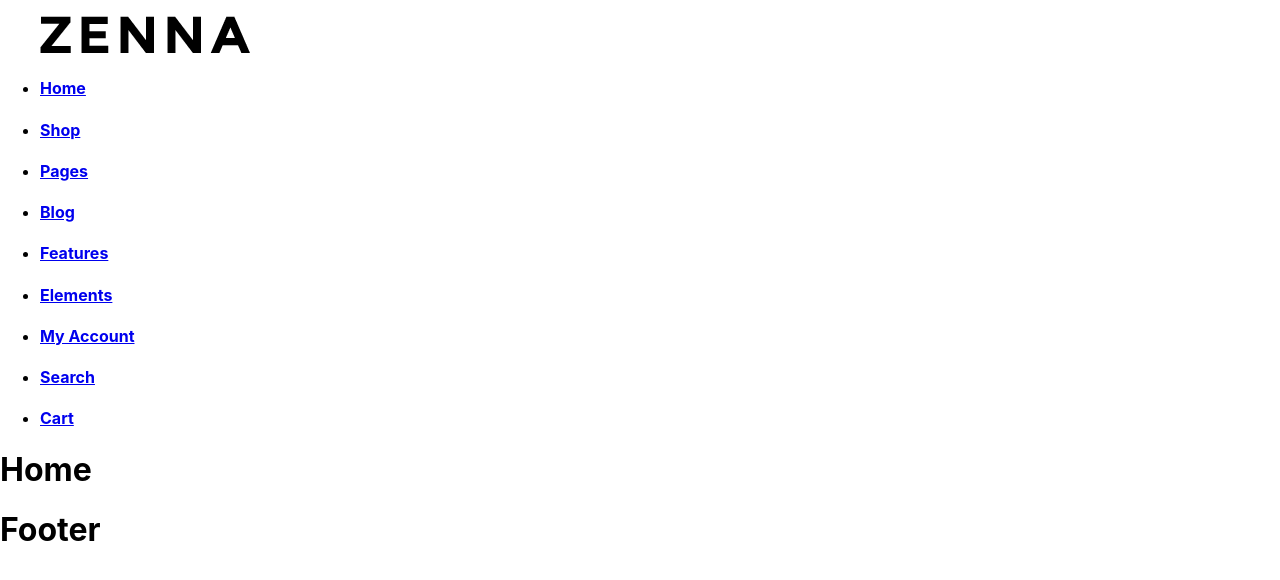
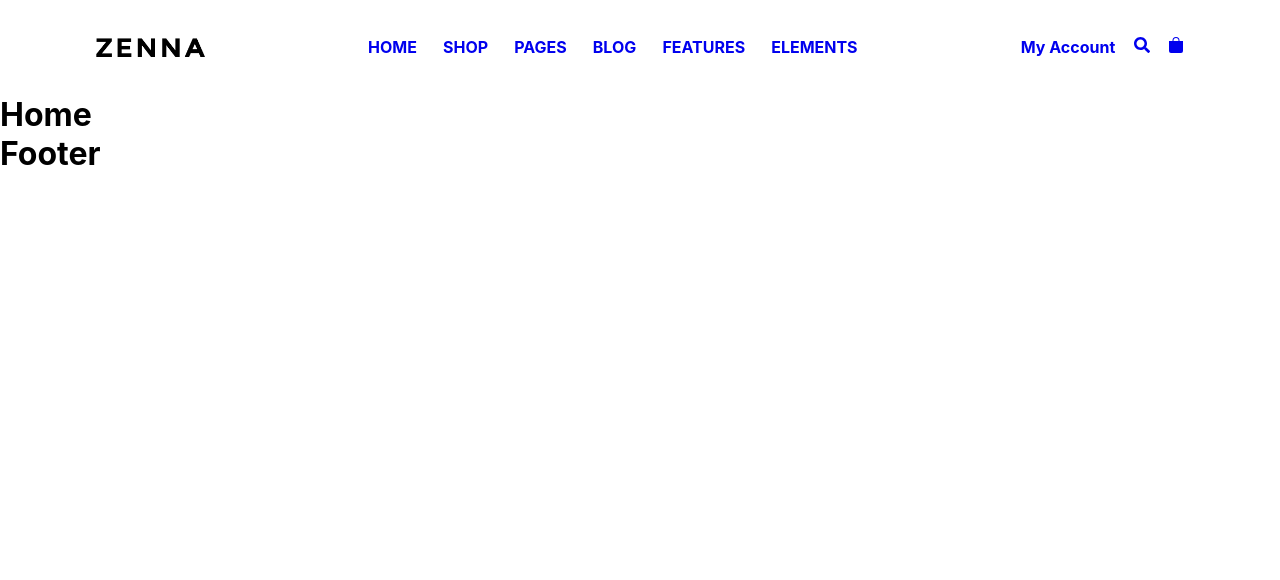
Before and after one commit to chelseycornejo/zenna, a React (Create React App) app: page / in a window 1280 px wide. Shown: the top 580 px of the page. Built offline with nearby package versions, Linux system fonts and the light colour scheme.

Commit message:
added styling for navbar

```diff
--- a/package.json
+++ b/package.json
@@ -8,6 +8,7 @@
     "@testing-library/user-event": "^13.5.0",
     "react": "^18.2.0",
     "react-dom": "^18.2.0",
+    "react-icons": "^4.10.1",
     "react-router-dom": "^6.15.0",
     "react-scripts": "5.0.1",
     "sass": "^1.65.1",
--- a/src/App.js
+++ b/src/App.js
@@ -1,4 +1,4 @@
-import './App.css';
+import './sass/App.scss';
 import { Routes, Route } from 'react-router-dom';
 
 // COMPONENTS
--- a/src/Components/NavBar.js
+++ b/src/Components/NavBar.js
@@ -4,16 +4,16 @@ import {Link} from 'react-router-dom';
 
 // ASSETS
 import logodark from '../assets/logodark.png';
-
-
+import { FaSearch } from 'react-icons/fa';
+import { BsBagFill } from 'react-icons/bs';
 function NavBar() {
 
     return (
-        <nav>
+        <nav className="wrapper">
             <figure>
                 <img src={logodark} alt='logo in black' />
             </figure>
-            <ul>
+            <ul className="menu">
                 <li>
                     <Link to={`/`}>
                         <h4>Home</h4>
@@ -45,7 +45,7 @@ function NavBar() {
                     </Link>
                 </li>
             </ul>
-            <ul>
+            <ul className="cart-menu">
                 <li>
                     <Link to={`MyAccount`}>
                         <h4>My Account</h4>
@@ -53,12 +53,12 @@ function NavBar() {
                 </li>
                 <li>
                     <Link to={`Search`}>
-                        <h4>Search</h4>
+                        <h4><FaSearch /></h4>
                     </Link>
                 </li>
                 <li>
                     <Link to={`Cart`}>
-                        <h4>Cart</h4>
+                        <h4><BsBagFill /></h4>
                     </Link>
                 </li>
             </ul>
--- a/src/sass/App.scss
+++ b/src/sass/App.scss
@@ -0,0 +1,4 @@
+@use './partials/variables';
+@use './partials/global';
+@use './partials/typography';
+@use './partials/navbar';
--- /dev/null
+++ b/src/sass/partials/_global.scss
@@ -0,0 +1,37 @@
+@use './variables' as *;
+
+body {
+    background-color: $background;
+}
+
+.wrapper {
+    max-width: 1440px;
+    width: 85%;
+    margin: 0 auto;
+}
+
+h1,
+h2,
+h3,
+p {
+    margin: 0;
+    padding: 0;
+}
+
+figure {
+    margin: 0;
+}
+
+img {
+    display: block;
+    width: 100%;
+}
+
+ul {
+    list-style: none;
+    padding-left: 0px;
+}
+
+a {
+    text-decoration: none;
+}
--- a/src/sass/partials/_navbar.scss
+++ b/src/sass/partials/_navbar.scss
@@ -0,0 +1,20 @@
+nav {
+    display: flex;
+    align-items: center;
+    justify-content: space-between;
+    figure {
+        flex-basis: 10%;
+    }
+    ul {
+        display: flex;
+        justify-content: space-between;
+
+    }
+    .menu {
+        flex-basis: 45%;
+        text-transform: uppercase;
+    }
+    .cart-menu {
+        flex-basis: 15%;
+    }
+}
--- /dev/null
+++ b/src/sass/partials/_variables.scss
@@ -0,0 +1,3 @@
+$background: #ffffff;
+
+$baseFont: 'Fasthand', cursive;
```
Also changed, not shown: src/sass/partials/_typography.scss (added), 1 other file (tests, documents, lock files or other folders).
